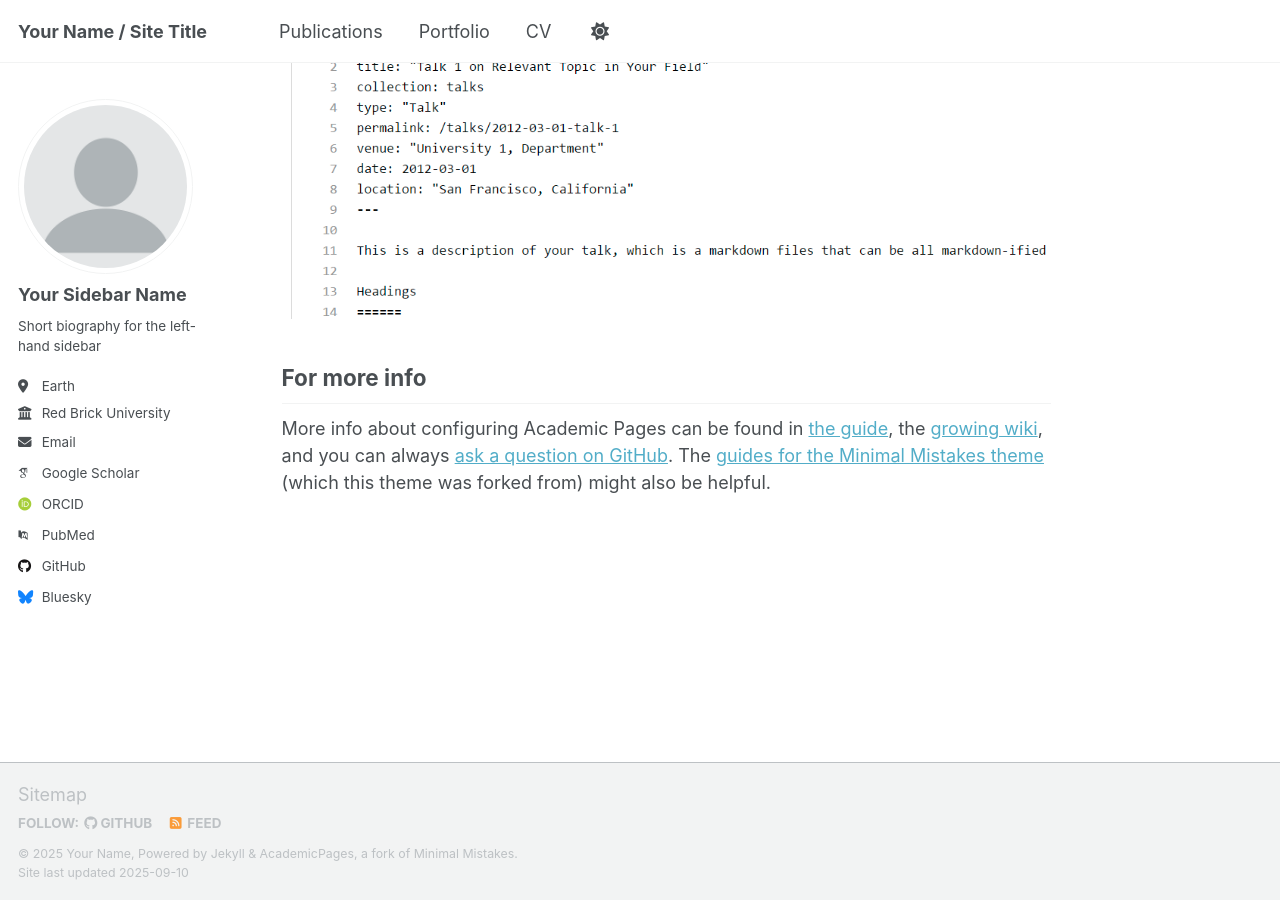
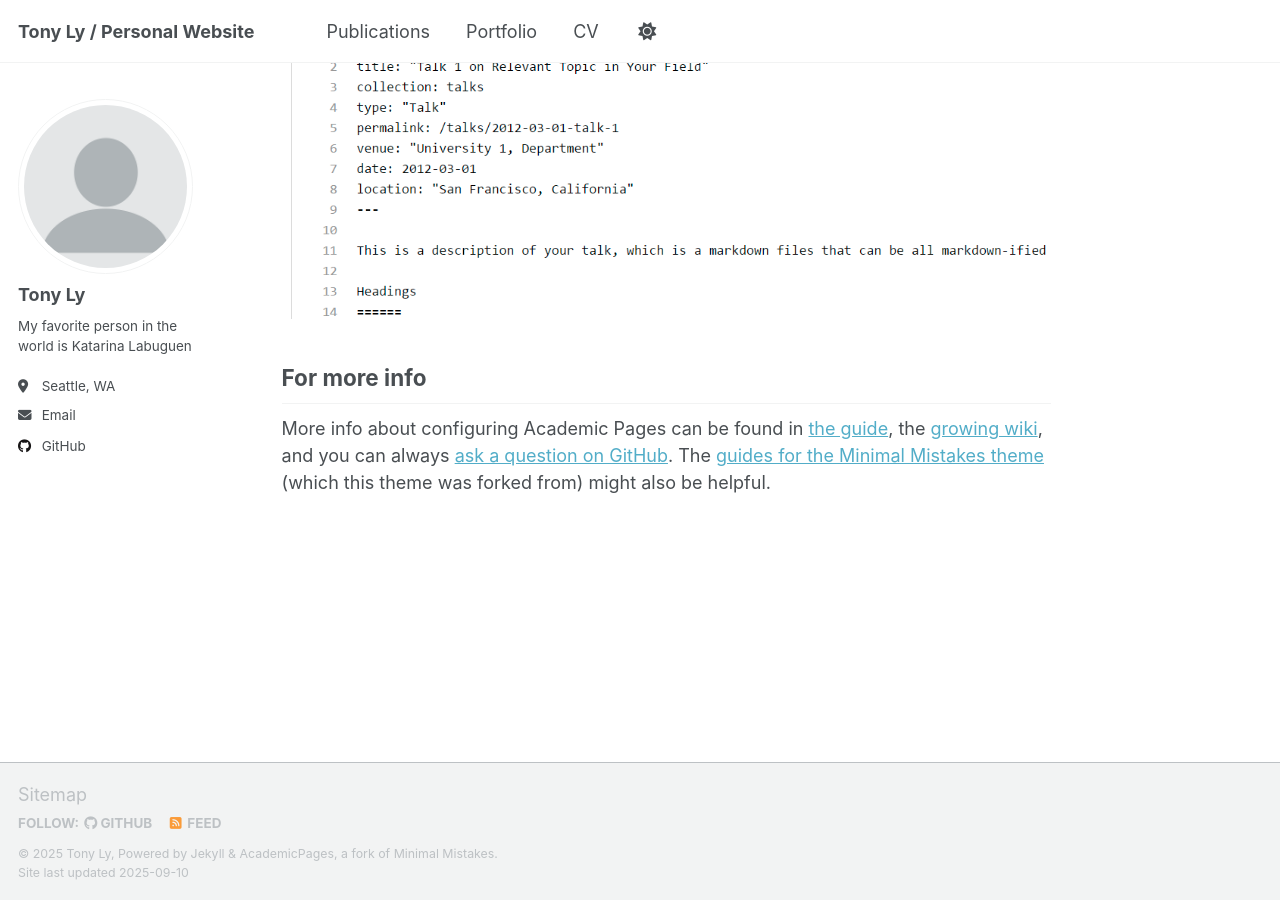
Before and after one commit to TonyDTiger/TonyDTiger.github.io, a Jekyll site: the page built from _pages/about.md, in a window 1280 px wide and 900 px high, scrolled down 2880 px. Built offline with Jekyll 4.4.1, drawn with Linux system fonts in a browser that asks for light colours; some web fonts are replaced; a script that is not in the unit is left out.

Commit message:
initial updates to config.yml

```diff
--- a/_config.yml
+++ b/_config.yml
@@ -9,13 +9,13 @@
 # Basic Site Settings
 locale                   : "en-US"
 site_theme               : "default" # Currently available options are "default", "air"
-title                    : "Your Name / Site Title"
+title                    : "Tony Ly / Personal Website"
 title_separator          : "-"
-name                     : &name "Your Name"
+name                     : &name "Tony Ly"
 description              : &description "personal description"
-url                      : https://academicpages.github.io # the base hostname & protocol for your site e.g. "https://[your GitHub username].github.io" or if you already have some other page hosted on Github then use "https://[your GitHub username].github.io/[Your Repo Name]"
+url                      : https://tonydtiger.github.io/ # the base hostname & protocol for your site e.g. "https://[your GitHub username].github.io" or if you already have some other page hosted on Github then use "https://[your GitHub username].github.io/[Your Repo Name]"
 baseurl                  : "" # the subpath of your site, e.g. "/blog"
-repository               : "academicpages/academicpages.github.io"
+repository               : "TonyDTiger/TonyDTiger.github.io"
 
 # Site Author - The following control what appear as part of the author content on the side bar.
 #               If a field is blank the icon and link will not appear, otherwise it will be shown.
@@ -23,23 +23,23 @@ repository               : "academicpages/academicpages.github.io"
 author:
   # Biographic information
   avatar           : "profile.png"
-  name             : "Your Sidebar Name"
+  name             : "Tony Ly"
   pronouns         : # example: "she/her"
-  bio              : "Short biography for the left-hand sidebar"
-  location         : "Earth"
-  employer         : "Red Brick University"
+  bio              : "My favorite person in the world is Katarina Labuguen"
+  location         : "Seattle, WA"
+  # employer         : "Red Brick University"
   uri              : # URL
   email            : "none@example.org"
 
   # Academic websites
   academia         : # URL
   arxiv            : # URL - Update with the correct link to your profile
-  googlescholar    : "https://scholar.google.com/citations?user=PS_CX0AAAAAJ"
+  googlescholar    : # "https://scholar.google.com/citations?user=PS_CX0AAAAAJ"
   inspire-hep      : # URL
   impactstory      : # URL
-  orcid            : "http://orcid.org/yourorcidurl"
+  orcid            : # "http://orcid.org/yourorcidurl"
   semantic         : # URL
-  pubmed           : "https://www.ncbi.nlm.nih.gov/pubmed/?term=john+snow"
+  pubmed           : # "https://www.ncbi.nlm.nih.gov/pubmed/?term=john+snow"
   researchgate     : # URL
   scopus           : # URL
 
@@ -47,13 +47,13 @@ author:
   bitbucket        : # Username - Update with your username on the site
   codepen          : # Username
   dribbble         : # Username
-  github           : "academicpages"
+  github           : "tonydtiger"
   kaggle           : # Username
   stackoverflow    : # User number or user number and name (i.e., use "1" or "1/jeff-atwood")
 
   # Social media
   artstation       : # Username
-  bluesky          : "bsky.app" # Replace this with you Bluesky username
+  bluesky          : # "bsky.app" # Replace this with you Bluesky username
   facebook         : # Username
   flickr           : # Username
   foursquare       : # Username
```
